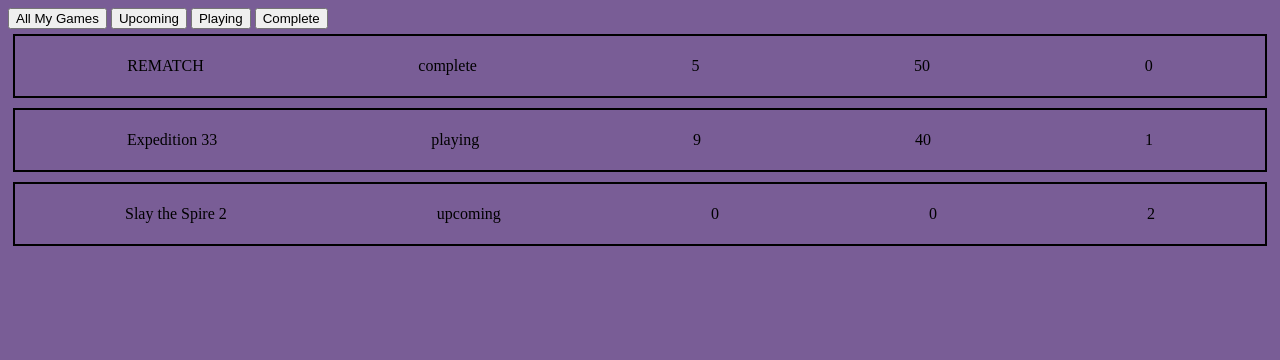
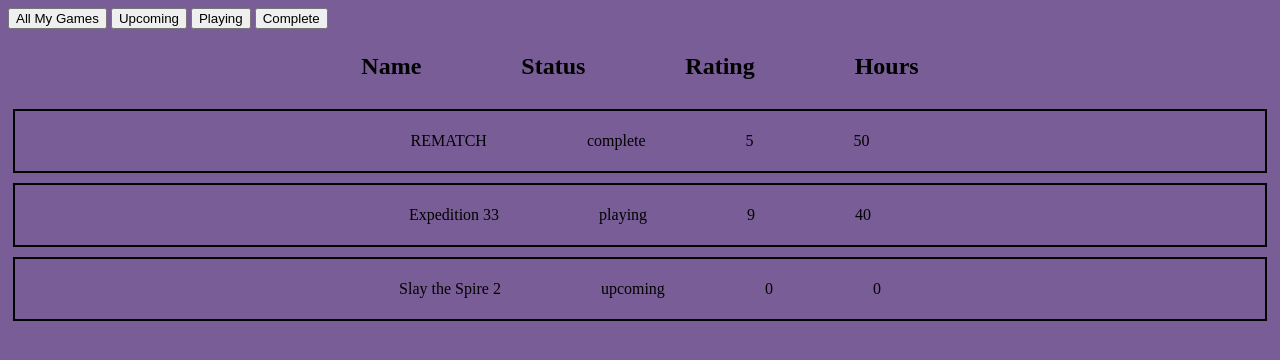
Before and after one commit to zothedev/game-tracker-mini, a website built with webpack: page src/template.html in a window 1280 px wide. Built offline with nearby package versions, Linux system fonts and the light colour scheme.

Commit message:
Added a header and made item.id non-enumerable

```diff
--- a/src/index.js
+++ b/src/index.js
@@ -8,6 +8,7 @@
 
 // startup code
 const display = displayController();
+display.createHeader();
 display.displayItems(getList());
 
 // tab switching functionality
@@ -18,17 +19,21 @@
 
 allTabsButton.addEventListener('click', () => {
     display.clearDisplay();
+    display.createHeader();
     display.displayItems(getList());
 });
 upcomingButton.addEventListener('click', () => {
     display.clearDisplay();
+    display.createHeader();
     display.displayItems(getList(), 'upcoming');
 });
 playingButton.addEventListener('click', () => {
     display.clearDisplay();
+    display.createHeader();
     display.displayItems(getList(), 'playing');
 });
 completeButton.addEventListener('click', () => {
     display.clearDisplay();
+    display.createHeader();
     display.displayItems(getList(), 'complete');
 });
--- a/src/modules/displayController.js
+++ b/src/modules/displayController.js
@@ -33,5 +33,17 @@
         clearDisplay() {
             section.innerHTML = "";
         },
+        createHeader() {
+            let headerContainer = document.createElement('div');
+            headerContainer.classList.add('header');
+            section.appendChild(headerContainer);
+            let headers = ["Name", "Status", "Rating", "Hours"];
+
+            for (let title of headers) {
+                let propertyContainer = document.createElement('p');
+                propertyContainer.textContent = title;
+                headerContainer.appendChild(propertyContainer);
+            }
+        }
     }
 }
--- a/src/modules/item.js
+++ b/src/modules/item.js
@@ -4,7 +4,15 @@
         this.status = status;
         this.rating = rating;
         this.hours = hours;
-        this.id = crypto.randomUUID();
+
+
+        // non-enumerable ID property
+        Object.defineProperty(this, 'id', {
+            value: undefined,
+            enumerable: false,
+            writable: true,
+            configurable: true
+        });
     }
 
     // Getters
--- a/src/style.css
+++ b/src/style.css
@@ -9,12 +9,23 @@
   justify-content: space-between;
 }
 
+.itemContainer, .header {
+  display: flex;
+  flex-direction: row;
+  justify-content: center;
+}
+
 .itemContainer {
   border: black solid 2px;
   padding: 5px;
   margin: 5px;
+}
 
-  display: flex;
-  flex-direction: row;
-  justify-content: space-around;
+.header {
+  font-size: 24px;
+  font-weight: bold;
 }
+
+.itemContainer p, .header p {
+  padding: 0 50px;
+}
```
